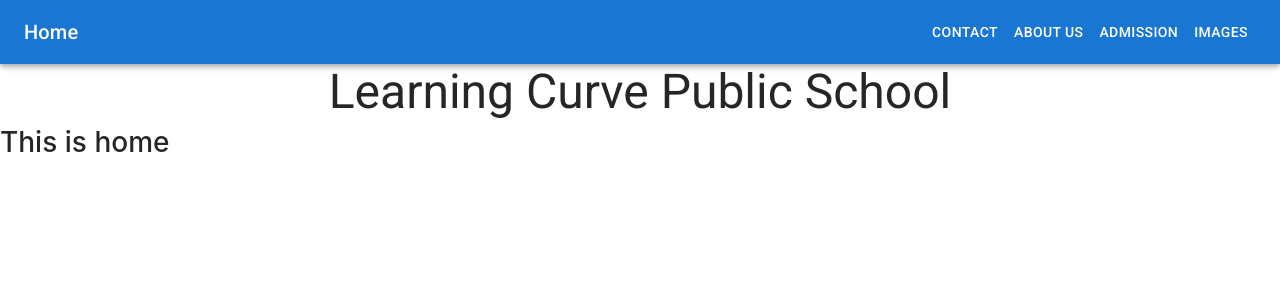
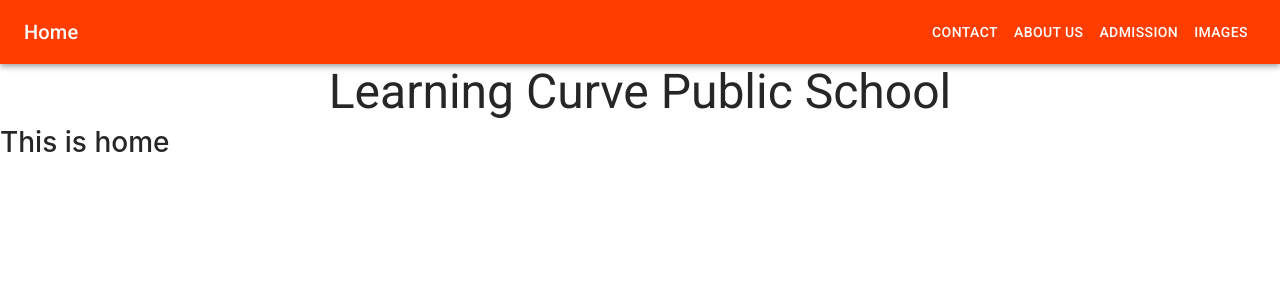
Before and after one commit to shubham-cpp/poc-react-2, a React (Create React App) app in the folder client/: page / in a window 1280 px wide. Shown: the top 300 px of the page. Built offline with nearby package versions, Linux system fonts and the light colour scheme.

Commit message:
changed bgcolor of appbar

```diff
--- a/client/src/components/Header.tsx
+++ b/client/src/components/Header.tsx
@@ -39,7 +39,7 @@ const Header = (): ReactElement => {
   };
   return (
     <Box sx={{ flexGrow: 1 }}>
-      <AppBar position="static">
+      <AppBar position="static" sx={{ backgroundColor: "#ff3d00" }}>
         <Toolbar>
           <Typography variant="h6" component="div" sx={{ flexGrow: 1 }}>
             <Link to="/">Home</Link>
```
